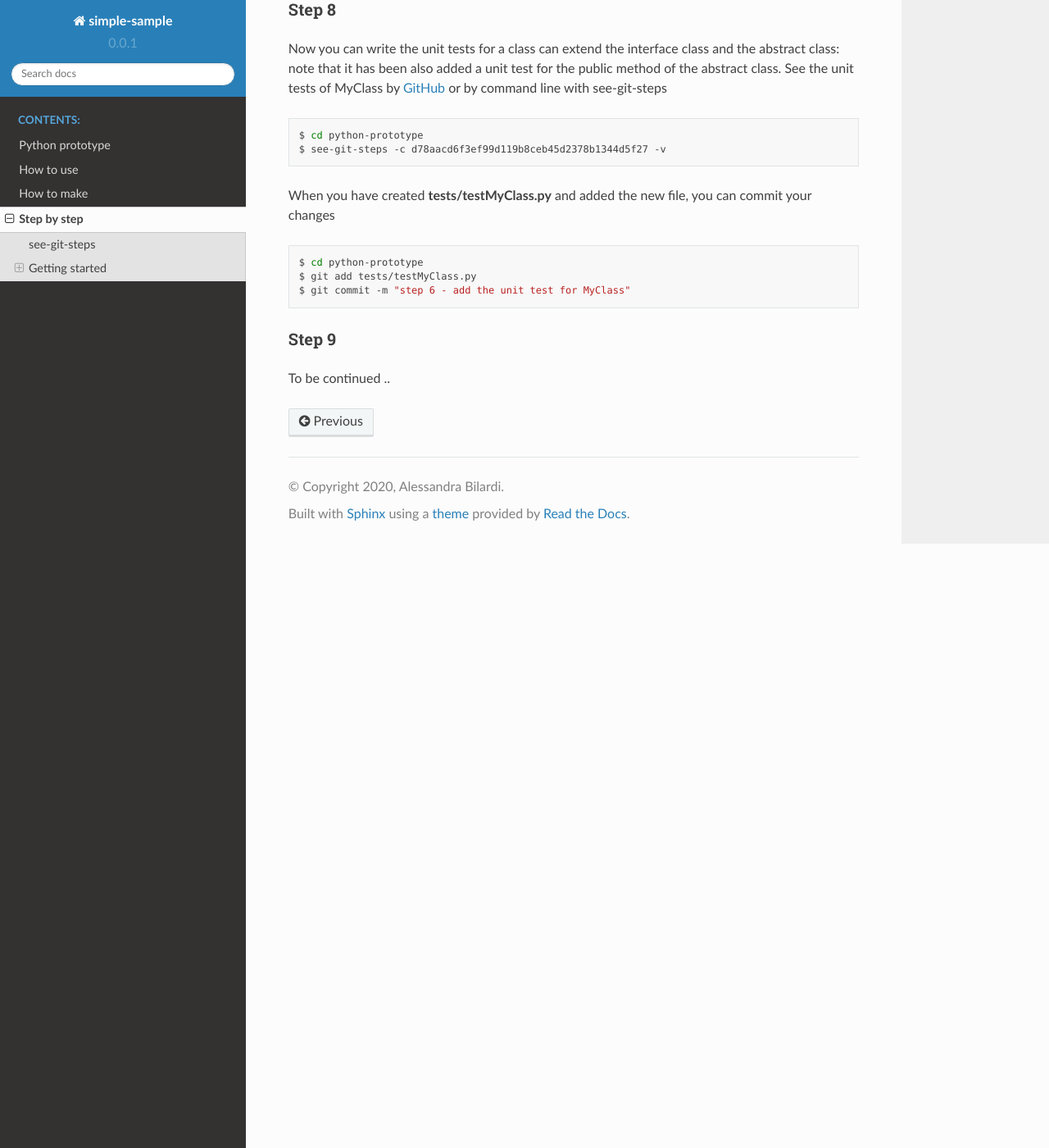
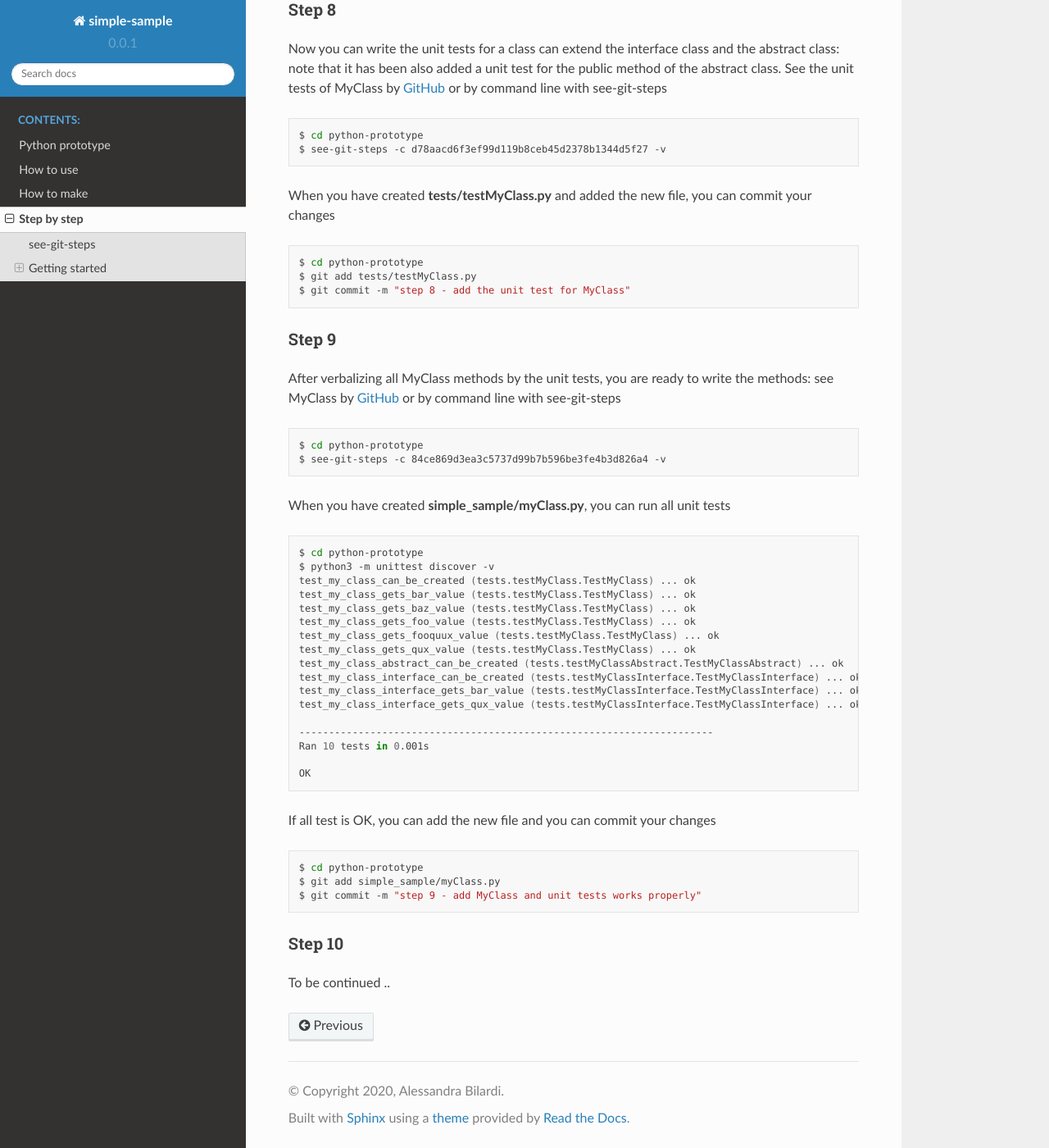
Before and after one commit to bilardi/python-prototype, a Sphinx documentation site: the page built from docs/source/stepbystep.rst, in a window 1280 px wide and 1400 px high, scrolled down 5167 px. Shown: the whole window at 82% size. Built offline with Sphinx 7.4.7 and the Read the Docs theme 2.0.0, drawn with Linux system fonts in a browser that asks for light colours.

Commit message:
docs: updated documentation

```diff
--- a/docs/source/stepbystep.rst
+++ b/docs/source/stepbystep.rst
@@ -256,9 +256,49 @@ When you have created **tests/testMyClass.py** and added the new file, you can c
 
     $ cd python-prototype
     $ git add tests/testMyClass.py
-    $ git commit -m "step 6 - add the unit test for MyClass"
+    $ git commit -m "step 8 - add the unit test for MyClass"
 
 Step 9
 ******
 
+After verbalizing all MyClass methods by the unit tests, you are ready to write the methods: see MyClass by `GitHub <https://github.com/bilardi/python-prototype/commit/84ce869d3ea3c5737d99b7b596be3fe4b3d826a4>`_ or by command line with see-git-steps
+
+.. code-block:: bash
+
+    $ cd python-prototype
+    $ see-git-steps -c 84ce869d3ea3c5737d99b7b596be3fe4b3d826a4 -v
+
+When you have created **simple_sample/myClass.py**, you can run all unit tests
+
+.. code-block:: bash
+
+    $ cd python-prototype
+    $ python3 -m unittest discover -v
+    test_my_class_can_be_created (tests.testMyClass.TestMyClass) ... ok
+    test_my_class_gets_bar_value (tests.testMyClass.TestMyClass) ... ok
+    test_my_class_gets_baz_value (tests.testMyClass.TestMyClass) ... ok
+    test_my_class_gets_foo_value (tests.testMyClass.TestMyClass) ... ok
+    test_my_class_gets_fooquux_value (tests.testMyClass.TestMyClass) ... ok
+    test_my_class_gets_qux_value (tests.testMyClass.TestMyClass) ... ok
+    test_my_class_abstract_can_be_created (tests.testMyClassAbstract.TestMyClassAbstract) ... ok
+    test_my_class_interface_can_be_created (tests.testMyClassInterface.TestMyClassInterface) ... ok
+    test_my_class_interface_gets_bar_value (tests.testMyClassInterface.TestMyClassInterface) ... ok
+    test_my_class_interface_gets_qux_value (tests.testMyClassInterface.TestMyClassInterface) ... ok
+
+    ----------------------------------------------------------------------
+    Ran 10 tests in 0.001s
+
+    OK
+
+If all test is OK, you can add the new file and you can commit your changes
+
+.. code-block:: bash
+
+    $ cd python-prototype
+    $ git add simple_sample/myClass.py
+    $ git commit -m "step 9 - add MyClass and unit tests works properly"
+
+Step 10
+******
+
 To be continued ..
```
